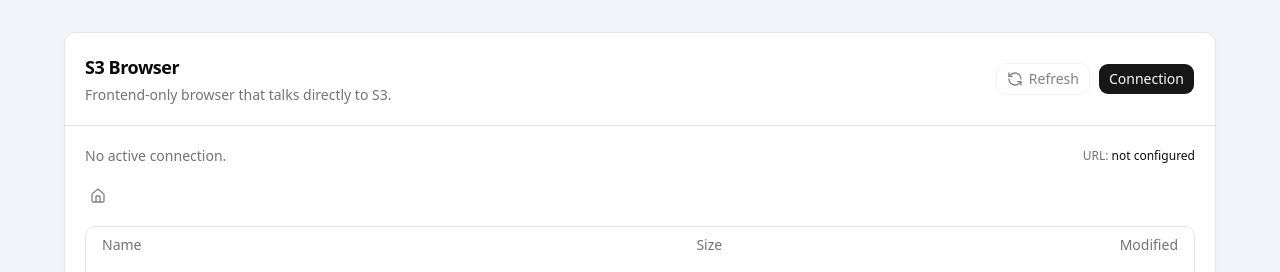
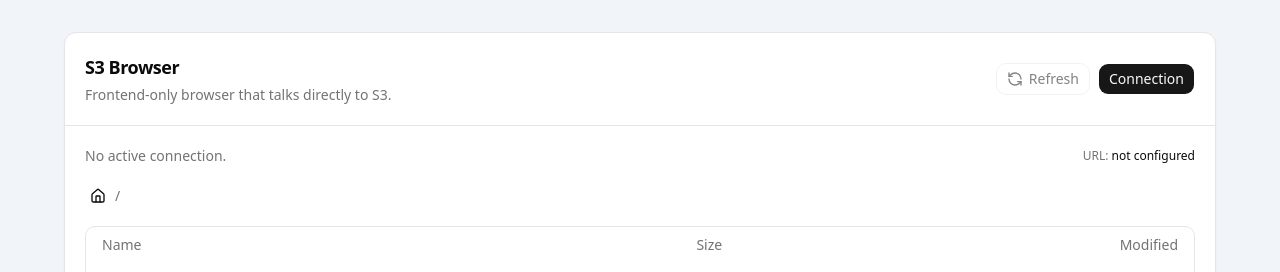
Before and after one commit to canida-software/s3exp, a React (Vite) app: page / in a window 1280 px wide. Shown: the top 272 px of the page. Built offline with nearby package versions, Linux system fonts and the light colour scheme; the HTML template or start-up script is replaced by a standard one.

Commit message:
chore: update app implementation

```diff
--- a/src/App.tsx
+++ b/src/App.tsx
@@ -6,12 +6,13 @@
 import { Button } from '@/components/ui/button';
 import { useS3BrowserStore } from '@/lib/s3-browser-store';
 import { useS3ConnectionsStore } from '@/lib/s3-connections-store';
-import { ROOT_PATH } from '@/lib/s3-object-storage';
 
 function App() {
   const connection = useS3ConnectionsStore((state) => state.connection);
+
   const currentPath = useS3BrowserStore((state) => state.currentPath);
   const setCurrentPath = useS3BrowserStore((state) => state.setCurrentPath);
+
   const resetBrowser = useS3BrowserStore((state) => state.reset);
 
   const [entryTableRefreshToken, setEntryTableRefreshToken] = useState(0);
@@ -25,14 +26,7 @@
     }
   }, [connection, resetBrowser]);
 
-  const pathSegments = currentPath === ROOT_PATH ? [] : currentPath.slice(1).split('/');
-  const breadcrumbItems = [
-    { label: 'Root', path: ROOT_PATH },
-    ...pathSegments.map((segment, index) => ({
-      label: segment,
-      path: `/${pathSegments.slice(0, index + 1).join('/')}`,
-    })),
-  ];
+  const pathSegments = currentPath.split('/').slice(1);
 
   return (
     <main className="min-h-screen bg-slate-100 p-4 sm:p-8">
@@ -66,34 +60,32 @@
               URL: <span className="font-medium text-foreground">{connection?.url ?? 'not configured'}</span>
             </p>
           </div>
-
           <nav aria-label="Breadcrumb" className="overflow-x-auto">
             <ol className="flex min-h-7 items-center gap-1 whitespace-nowrap text-sm">
-              {breadcrumbItems.map((breadcrumb, index) => {
-                const isCurrent = breadcrumb.path === currentPath;
-                const isRootBreadcrumb = breadcrumb.path === ROOT_PATH;
+              <li className="inline-flex h-7 items-center gap-1">
+                <Button
+                  aria-label="Root"
+                  className="h-7 text-foreground hover:bg-transparent px-1"
+                  size="sm"
+                  variant="ghost"
+                  onClick={() => setCurrentPath('/')}
+                >
+                  <House aria-hidden className="size-4" />
+                </Button>
+              </li>
+
+              {pathSegments.map((pathSegment, index) => {
                 return (
-                  <li className="inline-flex h-7 items-center gap-1" key={breadcrumb.path}>
+                  <li className="inline-flex h-7 items-center gap-1" key={pathSegment}>
+                    <span className="text-muted-foreground">/</span>
                     <Button
-                      aria-current={isCurrent ? 'page' : undefined}
-                      aria-label={isRootBreadcrumb ? 'Root' : undefined}
-                      className={`h-7 px-1 py-0 ${isCurrent ? 'font-medium text-foreground' : 'font-normal'}`}
-                      disabled={!connection || isTableLoading}
-                      onClick={() => setCurrentPath(breadcrumb.path)}
+                      className="h-7 text-foreground px-1 hover:bg-transparent"
+                      onClick={() => setCurrentPath(`/${pathSegments.slice(0, index + 1).join('/')}`)}
                       size="sm"
-                      type="button"
                       variant="ghost"
                     >
-                      {isRootBreadcrumb ? (
-                        <>
-                          <House aria-hidden className="size-4" />
-                          {isCurrent && <span className="sr-only">Root</span>}
-                        </>
-                      ) : (
-                        breadcrumb.label
-                      )}
+                      {pathSegment}
                     </Button>
-                    {index < breadcrumbItems.length - 1 && <span className="text-muted-foreground">/</span>}
                   </li>
                 );
               })}
```
